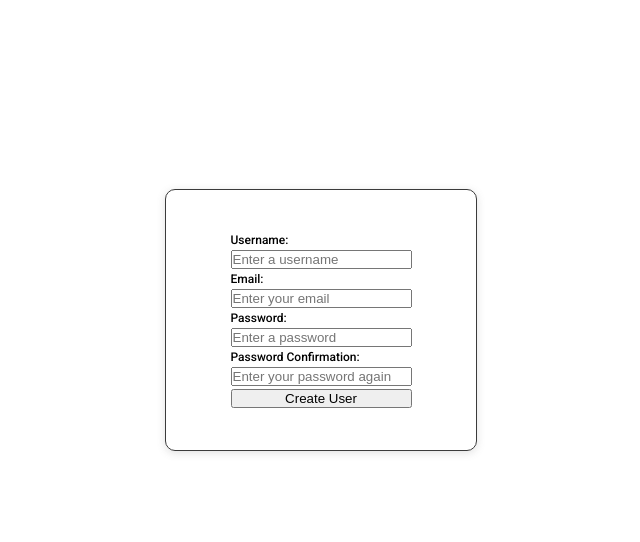
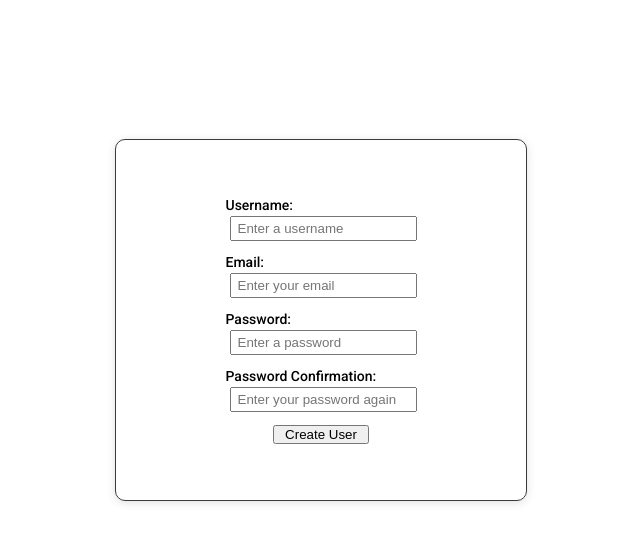
Before and after one commit to SamHardiment/Login-Logout-Website, a plain HTML site: page client/index.html in a window 1280 px wide. Both pictures are taken after a click on the button "Register". Shown: the whole page, without its empty margins (319-959 px from the left). Drawn offline with Linux system fonts and the light colour scheme.

Commit message:
style changes to reg form

```diff
--- a/client/styles/style.css
+++ b/client/styles/style.css
@@ -17,12 +17,12 @@ html {
   left: 50%;
   transform: translate(-50%, -50%);
   padding: 30px;
-  height: 200px;
+  height: 300px;
   border-radius: 10px;
   box-shadow: rgba(99, 99, 99, 0.2) 0px 2px 8px 0px;
   display: flex;
   justify-content: center;
-  width: 250px;
+  width: 350px;
 }
 
 .login-card {
@@ -39,14 +39,14 @@ html {
   padding: 5px;
   margin-bottom: 10px;
   font-weight: 500;
-  font-size: 26px;
+  font-size: 36px;
 }
 
 .title-description {
   text-align: center;
   font-weight: 400;
   color: rgba(42, 40, 40, 0.891);
-  font-weight: 18px;
+  font-weight: 26px;
 }
 
 .button-containers {
@@ -73,8 +73,17 @@ html {
   row-gap: 3px;
 }
 .input-box {
+  padding: 3px;
+  text-indent: 3px;
+  margin-left: 4px;
+  margin-bottom: 10px;
 }
 
 .label {
-  font-size: 12px;
+  font-size: 14px;
 }
+
+.submit-button {
+  width: 50%;
+  align-self: center;
+}
```
